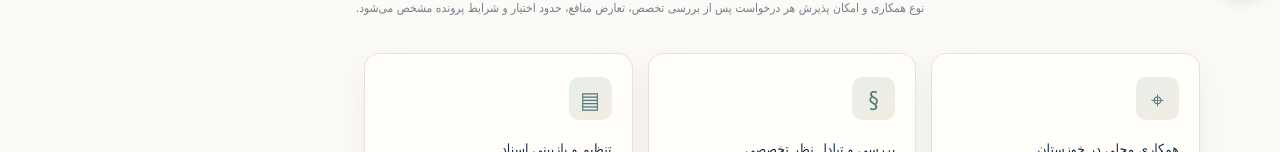
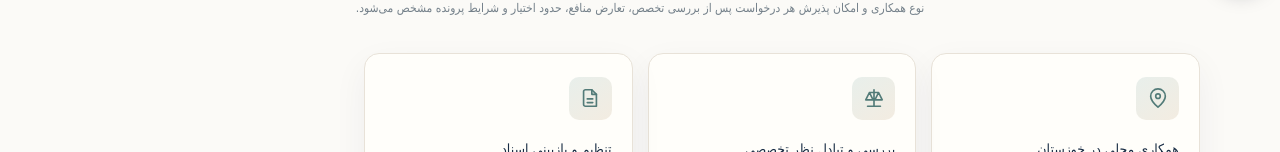
Before and after one commit to ahmadmousavi5908-crypto/vakilsite, a Next.js app: page /lawyer-cooperation in a window 1280 px wide. Shown: the part 800-952 px from the top of the page. Built offline with nearby package versions, Linux system fonts and the light colour scheme; no server answers; the database is empty; a web font is replaced by a local one.

Commit message:
Use consistent SVG icons in lawyer collaboration cards

```diff
--- a/src/app/lawyer-cooperation/page.js
+++ b/src/app/lawyer-cooperation/page.js
@@ -2,6 +2,7 @@
 
 import { useState } from "react";
 import Link from "next/link";
+import LegalIcon from "../../components/LegalIcon";
 
 const initialForm = {
   name: "", bar: "", city: "", phone: "",
@@ -77,17 +78,17 @@ export default function LawyerCooperationPage() {
         </div>
         <div className="feature-tool-grid">
           <article className="feature-tool-card">
-            <span className="feature-tool-icon" aria-hidden="true">⌖</span>
+            <span className="feature-tool-icon" aria-hidden="true"><LegalIcon name="pin" size={22} /></span>
             <h3>همکاری محلی در خوزستان</h3>
             <p>هماهنگی برای اقدامات و پیگیری‌های قابل انجام در اهواز و سایر شهرهای استان، در حدود مقررات و توافق طرفین.</p>
           </article>
           <article className="feature-tool-card">
-            <span className="feature-tool-icon" aria-hidden="true">§</span>
+            <span className="feature-tool-icon" aria-hidden="true"><LegalIcon name="scales" size={22} /></span>
             <h3>بررسی و تبادل نظر تخصصی</h3>
             <p>مطالعه موضوع، بررسی اسناد از مسیر امن و تبادل نظر حرفه‌ای درباره مسائل حقوقی یا کیفری.</p>
           </article>
           <article className="feature-tool-card">
-            <span className="feature-tool-icon" aria-hidden="true">▤</span>
+            <span className="feature-tool-icon" aria-hidden="true"><LegalIcon name="document" size={22} /></span>
             <h3>تنظیم و بازبینی اسناد</h3>
             <p>همکاری در تهیه یا بازبینی پیش‌نویس لوایح، دادخواست‌ها، قراردادها و مکاتبات حقوقی.</p>
           </article>
```
